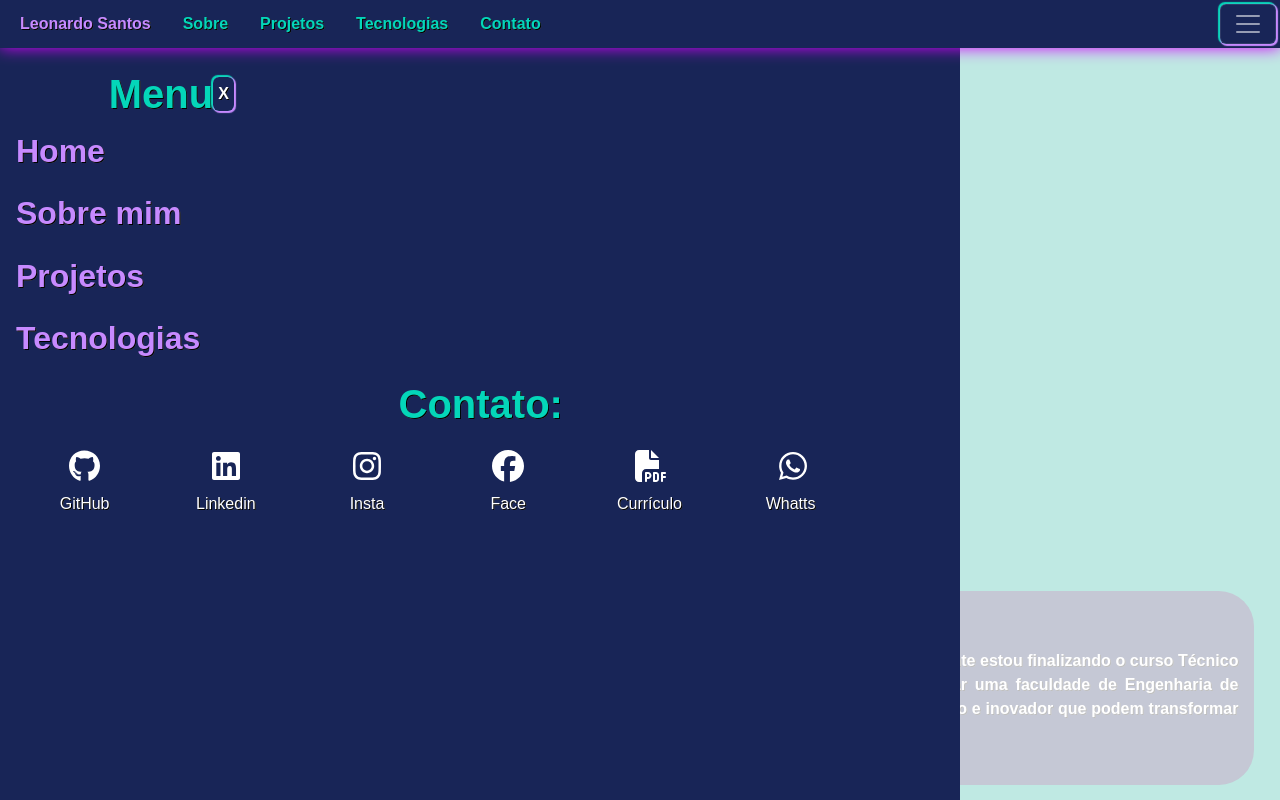
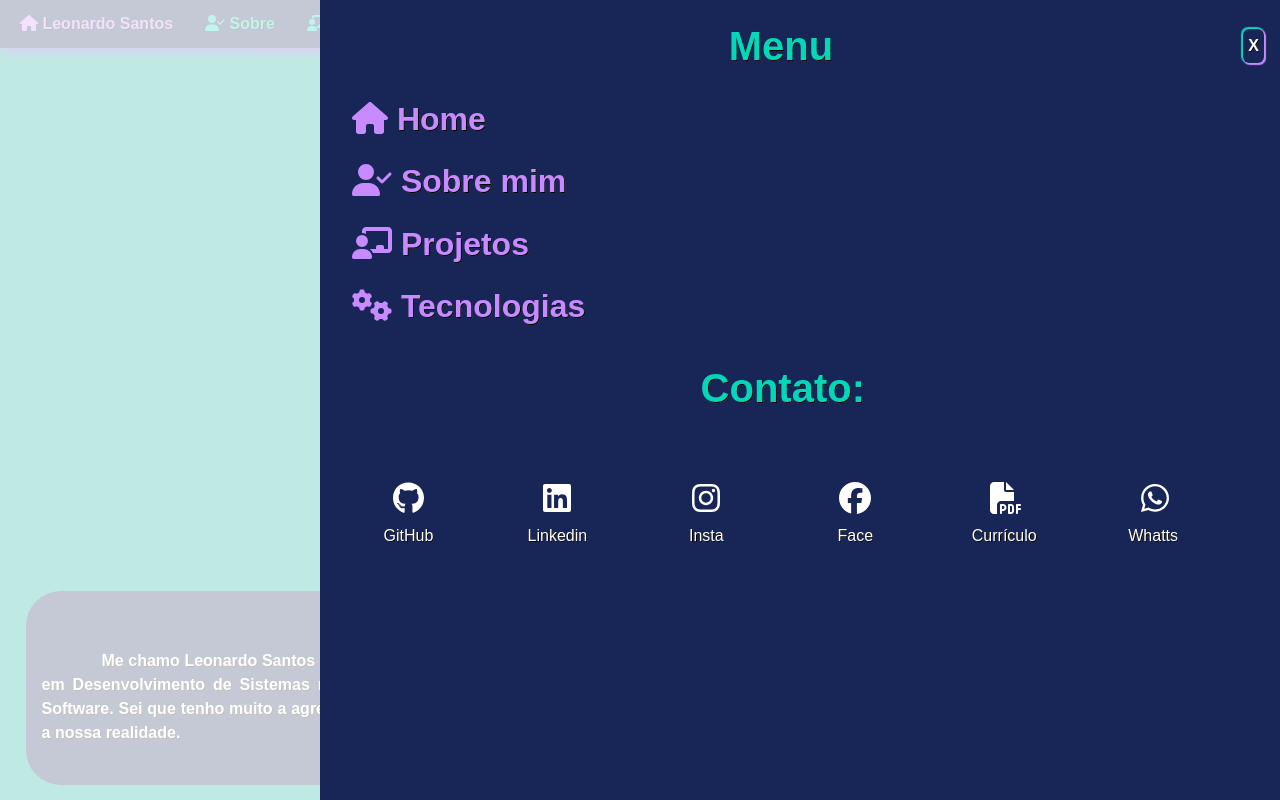
Before and after one commit to leoo1992/portfolio-leonardo-react, a React (Create React App) app: page / in a window 1280 px wide. Both pictures are taken after a click on the button "Toggle navigation". Shown: the top 800 px of the page. Built offline with nearby package versions, Linux system fonts and the light colour scheme.

Commit message:
posicionamento e visual do menu e do modal

```diff
--- a/src/App.js
+++ b/src/App.js
@@ -13,10 +13,11 @@ import react from "./assets/react.png";
 import curriculo from "./assets/Leonardo Curriculo.pdf";
 import { library } from "@fortawesome/fontawesome-svg-core";
 import { fab } from "@fortawesome/free-brands-svg-icons";
+import { fas } from "@fortawesome/free-solid-svg-icons";
 import { FontAwesomeIcon } from "@fortawesome/react-fontawesome";
 import { faFilePdf } from "@fortawesome/free-solid-svg-icons";
 
-library.add(fab);
+library.add(fab, fas);
 
 Modal.setAppElement("#root");
 
@@ -137,21 +138,33 @@ const ModalActive = ({ isOpen, closeModal }) => {
 };
 
 const NavbarOffcanvas = ({ isOpen, closeNav }) => {
+  const [modalIsOpen, setModalIsOpen] = useState(false);
+
+  const openModal = () => {
+    setModalIsOpen(true);
+  };
+
+  const closeModal = () => {
+    setModalIsOpen(false);
+  };
   return (
     <div>
       <Modal
         isOpen={isOpen}
         onRequestClose={closeNav}
-        className="p-3 mt-5 w-75 h-100 menu-position"
+        className="p-3 w-75 h-100 nav-position"
       >
         {/* HEADER NAV */}
-        <div className="offcanvas-header">
-          <h1 className="offcanvas-title" id="offcanvasDarkNavbarLabel">
+        <div className="offcanvas-header text-center">
+          <h1
+            className="offcanvas-title offcanvas-menu container-contato-navbar container-fluid text-center justify-content-center align-content-center text-center align-self-center align-items-center"
+            id="offcanvasDarkNavbarLabel"
+          >
             Menu
           </h1>
           <button
             type="button"
-            className="fs-6 text-center btn botao-fecha-modal borda-menu text-white bg-transparent m-0 p-1 bounded-circle"
+            className="btn-menu-fecha fs-6 text-center btn botao-fecha-modal borda-menu text-white bg-transparent m-0 p-1"
             onClick={closeNav}
             data-bs-dismiss="offcanvas"
             aria-label="Close"
@@ -161,26 +174,35 @@ const NavbarOffcanvas = ({ isOpen, closeNav }) => {
         </div>
 
         {/* BODY NAV */}
-        <div className="offcanvas-body">
+        <div className="offcanvas-body p-3">
           <ul className="navbar-nav justify-content-end flex-grow-1 pe-3">
             <li className="nav-item">
               <a href="#home" className="nav-link" onClick={closeNav}>
-                <h2 className="nav-texto3">Home</h2>
+                <h2 className="nav-texto3">
+                  <FontAwesomeIcon icon={["fa", "fa-house"]} /> Home
+                </h2>
               </a>
             </li>
             <li className="nav-item">
               <a href="#sobre-mim" className="nav-link" onClick={closeNav}>
-                <h2 className="nav-texto3">Sobre mim</h2>
+                <h2 className="nav-texto3">
+                  <FontAwesomeIcon icon={["fa", "fa-user-check"]} /> Sobre mim
+                </h2>
               </a>
             </li>
             <li className="nav-item">
               <a href="#projetos" className="nav-link" onClick={closeNav}>
-                <h2 className="nav-texto3">Projetos</h2>
+                <h2 className="nav-texto3">
+                  <FontAwesomeIcon icon={["fa", "fa-chalkboard-user"]} />{" "}
+                  Projetos
+                </h2>
               </a>
             </li>
             <li className="nav-item">
               <a href="#tech" className="nav-link" onClick={closeNav}>
-                <h2 className="nav-texto3">Tecnologias</h2>
+                <h2 className="nav-texto3">
+                  <FontAwesomeIcon icon={["fa", "fa-gears"]} /> Tecnologias
+                </h2>
               </a>
             </li>
           </ul>
@@ -188,7 +210,10 @@ const NavbarOffcanvas = ({ isOpen, closeNav }) => {
 
         {/* FOOTER ASIDE NAV */}
         <aside className="container-contato-navbar mb-4 pb-0 container-fluid text-center justify-content-center align-content-center text-center align-self-center align-items-center">
-          <h1 className="offcanvas-title">Contato:</h1>
+          <h1 className="offcanvas-title contato-title" onClick={openModal}>
+            Contato:
+          </h1>
+          <ModalActive isOpen={modalIsOpen} closeModal={closeModal} />
           <div className="row fs-1 justify-content-center align-content-center text-center align-self-center align-items-center">
             <div className="col border-0 b-0 p-0">
               <a
@@ -314,37 +339,50 @@ function App() {
       {/*-- NAVBAR */}
       <nav className="navbar navbar-dark fixed-top p-1 m-0">
         <div className="nave-container container-fluid m-0 p-0">
-          <ul className="nav nav-ul m-0 p-0">
+          <ul className="nav nav-ul m-0 p-0" onClick={closeNav}>
             <li className="nav-item">
               <a
                 className="nav-link text-white text-decoration-none fs-6 fw-bold"
                 href="#home"
+                onClick={closeModal}
               >
-                <span className="nav-texto2">Leonardo Santos</span>
+                <span className="nav-texto2">
+                  <FontAwesomeIcon icon={["fa", "fa-house"]} /> Leonardo Santos
+                </span>
               </a>
             </li>
             <li className="nav-item">
               <a
                 className="nav-link text-white text-decoration-none fs-6 fw-bold"
                 href="#sobre-mim"
+                onClick={closeModal}
               >
-                <span className="nav-texto">Sobre</span>
+                <span className="nav-texto">
+                  <FontAwesomeIcon icon={["fa", "fa-user-check"]} /> Sobre
+                </span>
               </a>
             </li>
             <li className="nav-item">
               <a
                 className="nav-link text-white text-decoration-none fs-6 fw-bold"
                 href="#projetos"
+                onClick={closeModal}
               >
-                <span className="nav-texto">Projetos</span>
+                <span className="nav-texto">
+                  <FontAwesomeIcon icon={["fa", "fa-chalkboard-user"]} />{" "}
+                  Projetos
+                </span>
               </a>
             </li>
             <li className="nav-item">
               <a
                 className="nav-link text-white text-decoration-none fs-6 fw-bold"
                 href="#tech"
+                onClick={closeModal}
               >
-                <span className="nav-texto">Tecnologias</span>
+                <span className="nav-texto">
+                  <FontAwesomeIcon icon={["fa", "fa-gears"]} /> Tecnologias
+                </span>
               </a>
             </li>
             <li className="nav-item">
@@ -352,12 +390,14 @@ function App() {
                 className="nav-link text-white text-decoration-none fs-6 fw-bold"
                 onClick={openModal}
               >
-                <span className="nav-texto">Contato</span>
+                <span className="nav-texto">
+                  <FontAwesomeIcon icon={["fa", "fa-phone"]} /> Contato
+                </span>
               </button>
             </li>
           </ul>
           {/* BUTTON NAVBAR TOGGLER */}
-          <div className="nav-item btn-menu navbar-dark">
+          <div className="nav-item btn-menu navbar-dark " onClick={closeModal}>
             <button
               type="button"
               className="navbar-toggler botao-menu borda-menu"
@@ -367,7 +407,7 @@ function App() {
               aria-controls=" offcanvasDarkNavbar"
               aria-label="Toggle navigation"
             >
-              <span className="navbar-toggler-icon"></span>
+              <span className="navbar-toggler-icon" onClick={closeModal}></span>
             </button>
           </div>
         </div>
--- a/src/css/responsive.css
+++ b/src/css/responsive.css
@@ -13,6 +13,20 @@
         min-width: 50%;
     }
 }
+@media (max-width:760px) {
+.nav-texto {
+    font-size: 16px;
+    padding: 0;
+    margin: 0;
+}
+
+.nav-texto2 {
+    display: none;
+    font-size: 16px;
+    padding: 0;
+    margin: 0;
+}
+}
 
 @media (max-width:725px) {
     .navbar {
@@ -21,19 +35,6 @@
     }
 
     .nave-container {
-        padding: 0;
-        margin: 0;
-    }
-
-    .nav-texto {
-        font-size: 16px;
-        padding: 0;
-        margin: 0;
-    }
-
-    .nav-texto2 {
-        display: none;
-        font-size: 16px;
         padding: 0;
         margin: 0;
     }
@@ -58,12 +59,14 @@
     }
 }
 
-
-@media (max-width:513px) {
+@media (max-width:581px) {
     .nav-texto {
         display: none;
     }
+}
 
+
+@media (max-width:513px) {
     .coluna-centro-foto {
         min-width: 80%;
     }
@@ -119,9 +122,9 @@
     }
 }
 
-@media (max-width:375px) {
+@media (max-width:383px) {
     .aside-menu {
-        font-size: 12;
+        font-size: 12px;
         font-weight: 500;
     }
 
@@ -155,6 +158,15 @@
 }
 
 @media (max-width:320px) {
+    .aside-menu {
+        font-size: 10px;
+        font-weight: 100;
+    }
+
+    .aside-menu-canvas {
+        font-size: 8px;
+        font-weight: 100;
+    }
     .coluna-centro-foto {
         min-width: 100%;
         padding: 0px;
--- a/src/css/style.css
+++ b/src/css/style.css
@@ -35,6 +35,9 @@ h3,
     font-weight: bold;
 }
 
+.offcanvas-menu{
+    text-indent: 2%;
+}
 
 /* NAVBAR --------------------------------------*/
 
@@ -42,6 +45,8 @@ h3,
     background-color: #182557;
     transition: 1s ease-in-out;
     box-shadow: 0px 0px 15px rgb(210, 1, 252);
+    position: fixed;
+    z-index: 0;
 }
 
 #offcanvasDarkNavbar {
@@ -49,11 +54,6 @@ h3,
     min-width: 45%;
 
 }
-
-.offcanvas-title {
-    margin-left: 10%;
-}
-
 .nav-texto2,
 .nav-texto3,
 .navbar-text {
@@ -66,7 +66,8 @@ h3,
 
 .nav-texto:hover,
 .navbar-text:hover,
-.offcanvas-title:hover, h3:hover{
+.offcanvas-title:hover,
+h3:hover {
     transition: 1s ease-in-out;
     text-shadow: 1px 1px 30px rgb(199, 138, 255);
 }
@@ -87,7 +88,7 @@ h3,
 
 .container-contato-navbar {
     max-width: 100%;
-    padding-right: 10%;
+    padding-right: 5%;
 }
 
 .botao-menu {
@@ -99,7 +100,7 @@ h3,
     box-shadow: 1px 1px 1px 1px rgb(199, 138, 255), -1px -1px 1px 1px #04d6b9;
 }
 
-.borda-menu:hover  {
+.borda-menu:hover {
     background-color: black;
     transition: 1s ease-in-out;
     box-shadow: -1px -1px 1px 1px rgb(199, 138, 255), 1px 1px 1px 1px #04d6b9;
@@ -111,8 +112,24 @@ h3,
     transition: 1s ease-in-out;
 }
 
-.menu-position{
+.menu-position {
     background-color: #182557;
+    margin-left: 25%;
+    transition: 1s ease-in-out;
+    border: none;
+}
+
+.nav-position{
+    background-color: #182557;
+    margin-left: 25%;
+    transition: 1s ease-in-out;
+    border: none;
+    z-index: 1;
+}
+
+.menu-position:hover {
+    transition: 1s ease-in-out;
+    box-shadow: 0px 0px 15px rgb(210, 1, 252);
 }
 
 .offcanvas {
@@ -134,11 +151,12 @@ h3,
     transition: 1s ease-in-out;
     box-shadow: 0px 0px 15px rgb(210, 1, 252);
 }
-.contato-title{
+
+.contato-title {
     cursor: pointer;
 }
 
-.btn-menu{
+.btn-menu {
     justify-content: center;
     align-items: center;
     align-self: center;
@@ -175,11 +193,12 @@ h3,
     text-align: center;
 }
 
-.btn-contato{
-        box-shadow: 1px 1px 1px 1px rgb(199, 138, 255), -1px -1px 1px 1px #04d6b9;
-        background-color: #182557;
+.btn-contato {
+    box-shadow: 1px 1px 1px 1px rgb(199, 138, 255), -1px -1px 1px 1px #04d6b9;
+    background-color: #182557;
 }
-.btn-contato:hover{
+
+.btn-contato:hover {
     color: #04d6b9;
     font-size: large;
     transition: 1s ease-in-out;
@@ -269,12 +288,12 @@ footer:hover {
 /* MODAL */
 
 
-.modal-centralize{
+.modal-centralize {
     position: relative;
     top: 15%;
     padding: 10px;
 }
 
-.modal-titulo{
+.modal-titulo {
     text-indent: 12%;
 }
```
